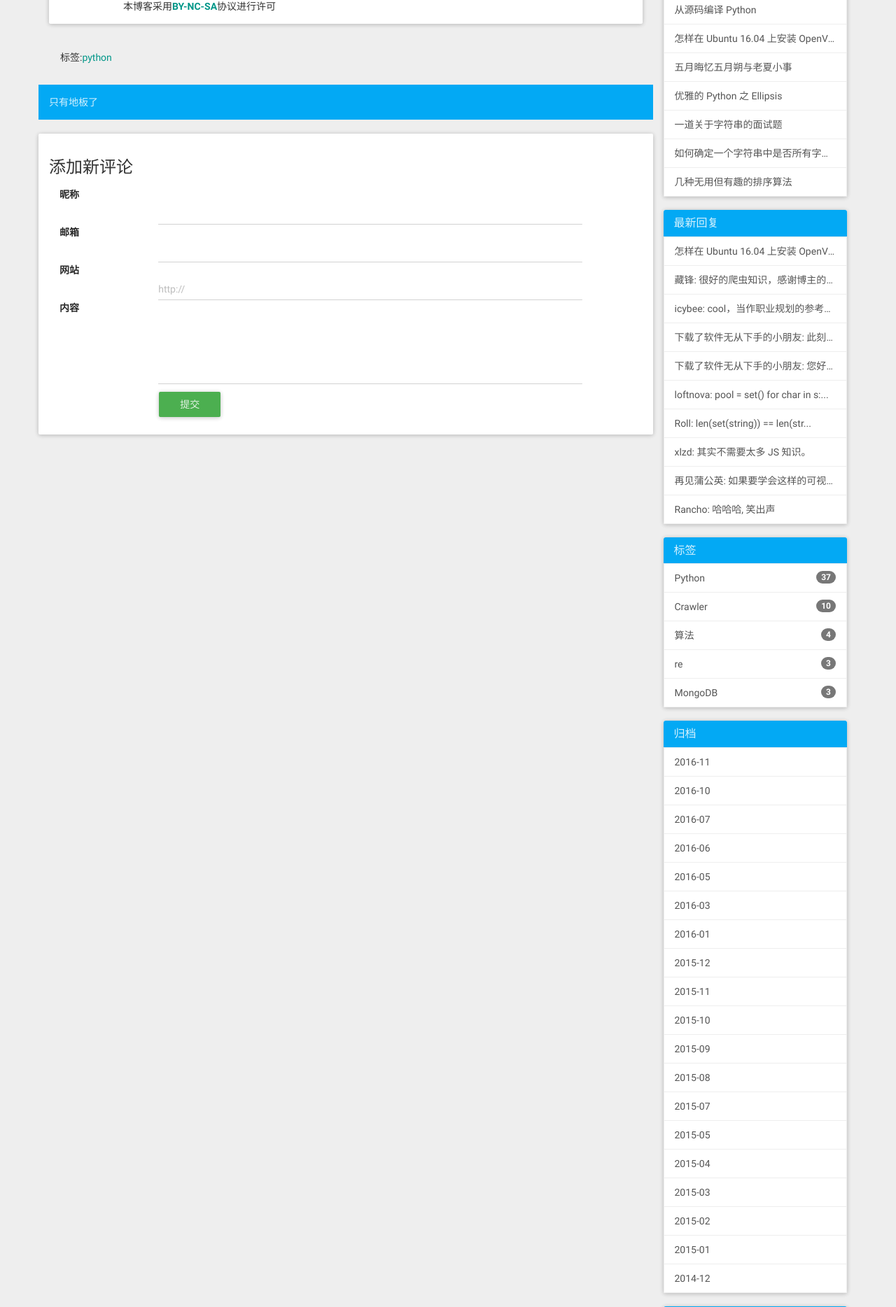
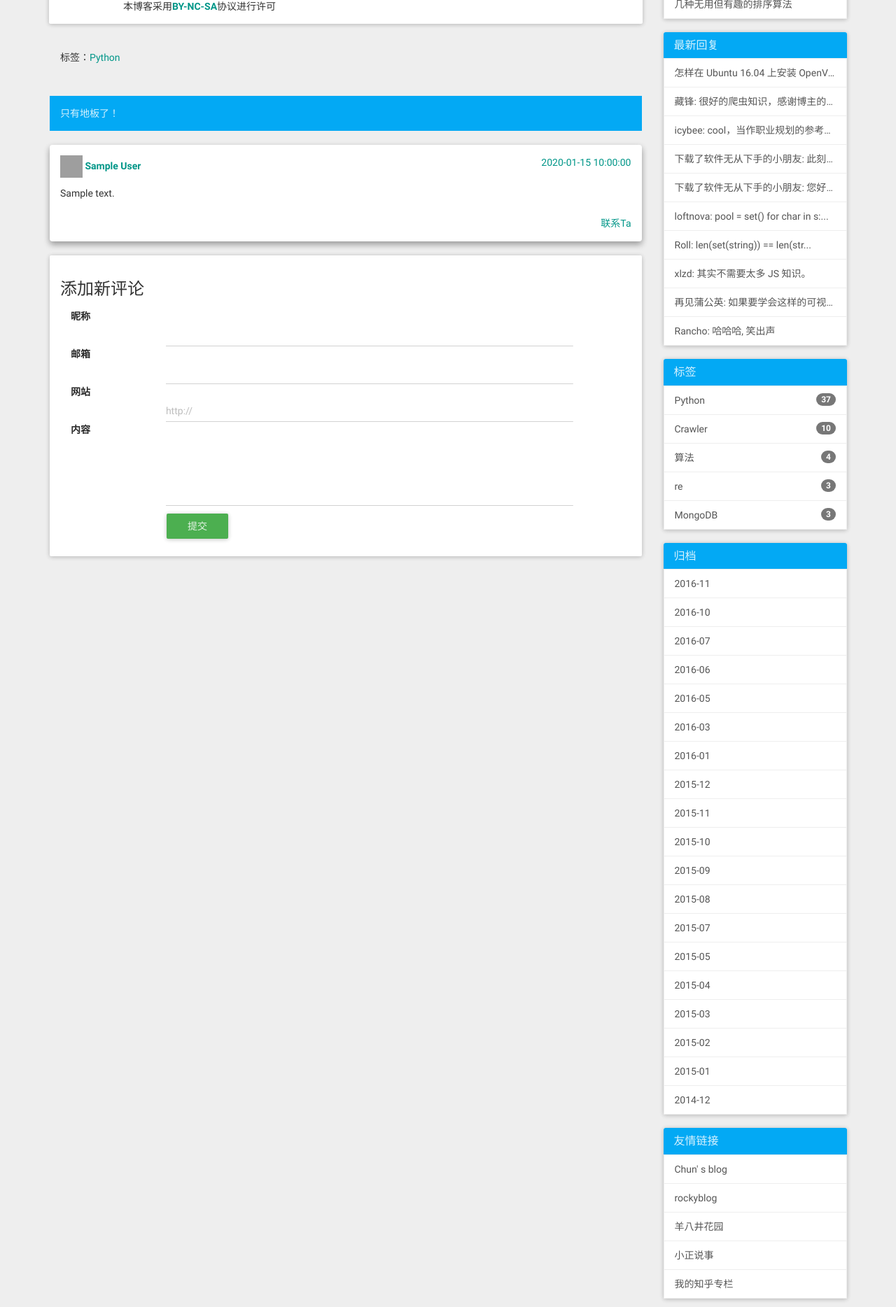
Before and after one commit to tiancegit/My_blog, a Flask app: a page that uses app/templates/base.html in a window 1280 px wide. Shown: the part 586-2454 px from the top of the page at 70% size. Run offline with Flask 2, Linux system fonts and the light colour scheme; a user stored in the database is signed in; tables that the repository leaves empty hold one stand-in row (values such as "Sample post"); parts of the project's set-up code (start-up, migrations or seed data) failed here and were passed over; some libraries are stand-ins or nearby versions; some web fonts are replaced; grey boxes are pictures that could not be loaded.

Commit message:
完善逻辑

```diff
--- a/app/main/forms.py
+++ b/app/main/forms.py
@@ -1,7 +1,7 @@
 # -*- coding: utf-8 -*-
 from flask_wtf import FlaskForm
 from wtforms import StringField, TextAreaField, SelectMultipleField, ValidationError, SubmitField
-from wtforms.validators import DataRequired, length, Email, Regexp
+from wtforms.validators import DataRequired, length, Email, Regexp, Optional
 from ..moudle import Post
 
 
@@ -30,8 +30,8 @@ class EditPostForm(FlaskForm):
 
 class CommentForm(FlaskForm):
     author_name = StringField('', validators=[DataRequired(), length(1, 64)])
-    author_email = StringField('', validators=[DataRequired(), length(1, 64), Email(message='这不是一个有效的邮箱地址')])
-    author_website = StringField('', validators=[DataRequired(), length(1, 64),
+    author_email = StringField('', validators=[Optional(), length(1, 64), Email(message='这不是一个有效的邮箱地址')])
+    author_website = StringField('', validators=[Optional(), length(1, 64),
                                                     Regexp(r'''(?i)\b((?:[a-z][\w-]+:(?:/{1,3}|[a-z0-9%])|www\d{0,3}[.]|
                                                     [a-z0-9.\-]+[.][a-z]{2,4}/)(?:[^\s()<>]+|\(([^\s()<>]+|(\([^\s()<>]+
                                                     \)))*\))+(?:\(([^\s()<>]+|(\([^\s()<>]+\)))*\)|[^\s`!()\[\]{};:\'".,
--- a/app/main/views.py
+++ b/app/main/views.py
@@ -145,11 +145,13 @@ def post(year, month, day, short_title):
                               author_website=form.author_website.data,
                               content_body=form.content_body.data,
                               post=post)
+
             db.session.add(comment)
             flash(u'已经成功评论', 'info')
             return redirect(url_for('main.post', year=post.timestamp.year, month=post.timestamp.month,
                                     day=post.timestamp.day, short_title=post.short_title))
-        return render_template('post.html', post=post, form=form)
+        comments = post.comments.order_by(Comment.timestamp.asc())
+        return render_template('post.html', post=post, form=form, comments=comments)
     else:
         return abort(404)
 
--- a/app/templates/base.html
+++ b/app/templates/base.html
@@ -88,27 +88,31 @@
                             </div>
                         </form>
                         {# 公众号二维码 #}
-                        <div class="panel panel-info">
-                            <a style="background-color: black" class="panel-heading" onclickr="$('.other_box').slideToggle()" href="javascript:;">
-                                <h3 class="panel-title"><b>微信公众号</b></h3>
-                            </a>
-                            <div class="other_box">
-
-                                <!-- <img alt="xlzd talk" style="width:100%" src="http://xlzd.me/usr/uploads/common/wechat.jpg">-->
-                                <img alt="xlzd talk" style="width:100%" src="https://xlzd.me/usr/uploads/common/xlzdtalk.jpg">
-                                <!--
-                                <div class="github-card" data-user="xlzd"></div>
-                                <script src="//cdn.jsdelivr.net/github-cards/latest/widget.js"></script>
-                                -->
-                            </div>
-                        </div>
+                        {#                        <div class="panel panel-info">#}
+                        {#                            <a style="background-color: black" class="panel-heading" onclickr="$('.other_box').slideToggle()" href="javascript:;">#}
+                        {#                                <h3 class="panel-title"><b>微信公众号</b></h3>#}
+                        {#                            </a>#}
+                        {#                            <div class="other_box">#}
+                        {#                                <img alt="xlzd talk" style="width:100%" src="#">#}
+                        {#                            </div>#}
+                        {#                        </div>#}
                         {# 最新文章 #}
                         <div class="panel panel-info">
                             <a class="panel-heading" onclick="$('.recent_posts_box').slideToggle()" href="javascript:;">
                                 <h3 class="panel-title">最新文章</h3>
                             </a>
                             <div class="recent_posts_box">
-                                <a href="https://xlzd.me/2016/11/19/xart" class="item">xart: generate art ascii texts. </a><a href="https://xlzd.me/2016/10/06/python-one-line-rm-rf" class="item">Python 乱码指北：一行删掉根目录</a><a href="https://xlzd.me/2016/07/09/object-in-py" class="item">Python 中的对象概述</a><a href="https://xlzd.me/2016/07/08/compile-py" class="item">从源码编译 Python</a><a href="https://xlzd.me/2016/06/27/openvpn" class="item">怎样在 Ubuntu 16.04 上安装 OpenVPN 服务</a><a href="https://xlzd.me/2016/05/31/longquansi" class="item">五月晦忆五月朔与老夏小事</a><a href="https://xlzd.me/2016/05/20/ellipsis" class="item">优雅的 Python 之 Ellipsis</a><a href="https://xlzd.me/2016/03/30/string-compress" class="item">一道关于字符串的面试题</a><a href="https://xlzd.me/2016/03/26/is-unique-char" class="item">如何确定一个字符串中是否所有字符全部互不相同</a><a href="https://xlzd.me/2016/03/14/sp-sort" class="item">几种无用但有趣的排序算法</a>	    </div>
+                                <a href="https://xlzd.me/2016/11/19/xart" class="item">xart: generate art ascii texts. </a>
+                                <a href="https://xlzd.me/2016/10/06/python-one-line-rm-rf" class="item">Python 乱码指北：一行删掉根目录</a>
+                                <a href="https://xlzd.me/2016/07/09/object-in-py" class="item">Python 中的对象概述</a>
+                                <a href="https://xlzd.me/2016/07/08/compile-py" class="item">从源码编译 Python</a>
+                                <a href="https://xlzd.me/2016/06/27/openvpn" class="item">怎样在 Ubuntu 16.04 上安装 OpenVPN 服务</a>
+                                <a href="https://xlzd.me/2016/05/31/longquansi" class="item">五月晦忆五月朔与老夏小事</a>
+                                <a href="https://xlzd.me/2016/05/20/ellipsis" class="item">优雅的 Python 之 Ellipsis</a>
+                                <a href="https://xlzd.me/2016/03/30/string-compress" class="item">一道关于字符串的面试题</a>
+                                <a href="https://xlzd.me/2016/03/26/is-unique-char" class="item">如何确定一个字符串中是否所有字符全部互不相同</a>
+                                <a href="https://xlzd.me/2016/03/14/sp-sort" class="item">几种无用但有趣的排序算法</a>
+                            </div>
                         </div>
                         {# 最新回复 #}
                         <div class="panel panel-info">
@@ -169,6 +173,19 @@
         </div>
     {% endblock %}
 
+    {% block footer %}
+        <footer>
+            <div class="footer-bottom">
+                <div class="container">
+                    <div class="pull-left copyright">Copyright &copy; 2016&nbsp;&nbsp;<a href='/'>宁缺的博客</a></div>
+                    <ul class="footer-nav pull-right">
+                        <li><a href="https://github.com/tiancegit" target="_blank" class="icon-github" title="Github">Github</a></li>
+                    </ul>
+                </div>
+            </div>
+        </footer>
+    {% endblock %}
+
     {% block scripts %}
         {{ super() }}
         {#    <script src="https://xlzd.me/usr/themes/material/js/snow-v3.jquery.js"></script>#}
@@ -180,7 +197,8 @@
         {#  本地化日期和时间  #}
         {{ moment.include_moment() }}
         {# 时间戳的语言本地化 #}
-        {{ moment.lang('zh_cn') }}
+        {#        {{ moment.lang('zh_cn') }}#}
+        {{ moment.lang('en') }}
     {% endblock %}
 
 {% endblock %}
--- a/app/templates/index.html
+++ b/app/templates/index.html
@@ -22,7 +22,7 @@
                     <span>作者：<a href="{{ url_for('main.index') }}" target="_blank">宁缺</a> | </span>
                     <span>分类：<a href="{{ url_for('main.tech') }}">技术</a> | </span>
                     <span>时间：{{ post.timestamp.strftime('%Y-%m-%d %H:%M:%S') }} | </span>
-                    <span>评论：<a href="#">1 评论</a> </span>
+                    <span>评论：<a href="{{ url_for('main.post', year=post.timestamp.year | int, month=post.timestamp.month | int, day=post.timestamp.day | int, short_title=post.short_title) }}#comments">{{ post.comments.count() }} 评论</a> </span>
                 </div>
                 <div class="post-content">
                     {{ post.body_html | split_body_html | safe }}
--- a/app/templates/post.html
+++ b/app/templates/post.html
@@ -19,7 +19,7 @@
                 <div class="post-meta">
                     <span>作者：<a href="{{ url_for('main.index') }}" target="_blank">宁缺</a> | </span>
                     <span>分类：<a href="{{ url_for('main.tech') }}">技术</a> | </span>
-                    <span>时间：{{ post.timestamp.strftime('%Y-%m-%d %H:%M:%S') }} | </span>
+                    <span>时间：{{ moment(post.timestamp).format("YYYY-MM-DD HH:mm:ss") }} | </span>
                     <span>评论：<a href="#">1 评论</a> </span>
                 </div>
                 <div class="post-content">
@@ -43,18 +43,56 @@
             </div>
         </div>
         {# 标签数量 #}
-        <p class="tags">标签:<a href="#">python</a></p>
+        <p class="tags">标签：<a href="#">Python</a></p>
         <div class="row">
-
+            <div id="comments">
                 <div class="alert alert-info">
-                <span>只有地板了</span>
+                    {% if comments.count() == 0 %}
+                    <span>还不快抢沙发！</span>
+                    {% elif comments.count() == 1%}
+                    <span>只有地板了！</span>
+                    {% else %}
+                    <span>已有 {{ comments.count() }} 条评论！</span>
+                    {% endif %}
+                </div>
+                <ol class="comment-list">
+                    {% for comment in comments %}
+                        <li itemscope itemtype="http://schema.org/UserComments" class=" comment-body comment-parent comment-odd">
+                            <div class="comment-author" itemprop="creator" itemscope itemtype="http://schema.org/Person">
+                                <span itemprop="image"><img class="avatar" src="{{ comment.gravatar(size=32) }}" alt="{{ comment.author_name }}" width="32" height="32" /></span>
+                                {% if comment.author_website %}
+                                    {# 如果填写有网站 #}
+                                    <cite class="fn" style="font-style:normal" itemprop="name">
+                                        <a href="{{ comment.author_website }}" rel="external nofollow">{{ comment.author_name }}</a>
+                                    </cite>
+                                {% else %}
+                                    <cite class="fn" style="font-style:normal" itemprop="name">
+                                        {{ comment.author_name }}
+                                    </cite>
+                                {% endif %}
                             </div>
 
+                            <div class="comment-meta">
+                                <a href="{{ url_for('main.post', year=post.timestamp.year | int, month=post.timestamp.month | int, day=post.timestamp.day | int, short_title=post.short_title) }}#comment">
+                                    <time itemprop="commentTime" datetime="{{ comment.timestamp }}">{{ moment(comment.timestamp).format("YYYY-MM-DD HH:mm:ss") }}</time>
+                                </a>
+                            </div>
+                            <div class="comment-content" itemprop="commentText">
+                                <p>{{ comment.content_body }}</p>
+                            </div>
+                            {% if current_user.is_authenticated %}
+                                <div class="comment-reply">
+                                    <a href="mailto:{{ comment.author_email }}" rel="nofollow">联系Ta</a>
+                                </div>
+                            {% endif %}
+                        </li>
+                    {% endfor %}
+                </ol>
                 <div class="respond">
                     <div class="respond panel panel-default">
                         <div class="panel-body">
                             <div class="cancel-comment-reply"></div>
-                        <h3 id="response">添加新评论</h3>
+                            <h3>添加新评论</h3>
                             <!-- 输入表单开始 -->
                             <form class="form" method="POST">
                                 {{ form.hidden_tag() }}
@@ -115,4 +153,5 @@
 
             </div>
         </div>
+    </div>
 {% endblock %}
```
Also changed, not shown: app/moudle.py (+20 -2 lines), app/static/fonts/Material-Design-Icons.ttf (added), app/static/fonts/Material-Design-Icons.woff (added), app/static/fonts/RobotoDraftItalic.woff (added), app/static/fonts/RobotoDraftItalic.woff2 (added). Lines whose indentation alone changed are shown as unchanged.
